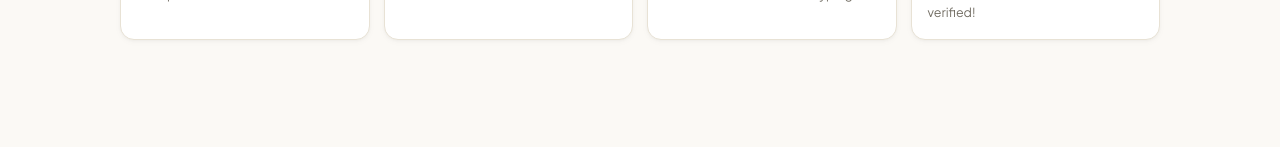
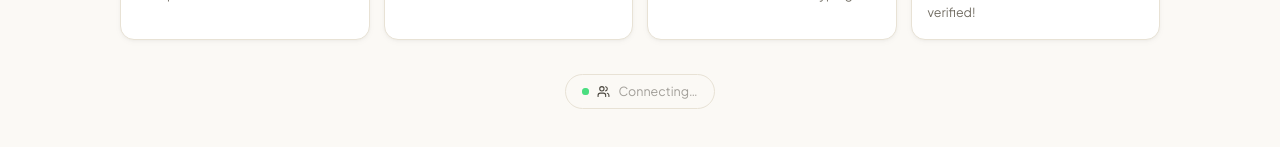
Before and after one commit to pizzapastaforujji-prog/claiambles-exchange, a Next.js app: page / in a window 1280 px wide. Shown: the part 1053-1200 px from the top of the page. Built offline with nearby package versions, Linux system fonts and the light colour scheme; no server answers; the database is empty.

Commit message:
fix: app/page.tsx — schema v3, AI key validation, upload resilience

```diff
--- a/app/page.tsx
+++ b/app/page.tsx
@@ -3,6 +3,7 @@
 import React from "react";
 import Link from "next/link";
 import { useExchange } from "@/lib/ExchangeContext";
+import { useActiveUsers } from "@/hooks/useActiveUsers";
 import {
   Sparkles,
   ArrowRight,
@@ -10,11 +11,13 @@ import {
   Zap,
   Lock,
   Coins,
+  Users,
 } from "lucide-react";
 
 export default function HomePage() {
   const { state } = useExchange();
   const liveCount = state.claimables.filter((c) => c.status === "valid").length;
+  const activeUsers = useActiveUsers();
 
   return (
     <div style={{ paddingTop: 20 }}>
@@ -307,6 +310,67 @@ export default function HomePage() {
           </div>
         </div>
       </section>
+
+      {/* Active Users Counter */}
+      <div
+        style={{
+          display: "flex",
+          justifyContent: "center",
+          paddingBottom: 36,
+          paddingTop: 4,
+        }}
+      >
+        <div
+          style={{
+            display: "inline-flex",
+            alignItems: "center",
+            gap: 8,
+            padding: "7px 16px",
+            borderRadius: 9999,
+            background: "var(--canvas)",
+            border: "1px solid var(--border)",
+            fontSize: 12.5,
+            color: "var(--ink-secondary)",
+          }}
+        >
+          {/* Pulsing green dot */}
+          <span style={{ position: "relative", display: "flex", alignItems: "center" }}>
+            <span
+              style={{
+                width: 7,
+                height: 7,
+                borderRadius: "50%",
+                background: "#4ade80",
+                display: "inline-block",
+              }}
+            />
+            <span
+              style={{
+                position: "absolute",
+                width: 7,
+                height: 7,
+                borderRadius: "50%",
+                background: "#4ade80",
+                opacity: 0.5,
+                animation: "ping 1.6s cubic-bezier(0, 0, 0.2, 1) infinite",
+              }}
+            />
+          </span>
+          <Users style={{ width: 13, height: 13, flexShrink: 0 }} />
+          <span>
+            {activeUsers === null ? (
+              <span style={{ opacity: 0.5 }}>Connecting…</span>
+            ) : (
+              <>
+                <strong style={{ color: "var(--ink)", fontWeight: 700 }}>
+                  {activeUsers}
+                </strong>{" "}
+                {activeUsers === 1 ? "person" : "people"} browsing right now
+              </>
+            )}
+          </span>
+        </div>
+      </div>
     </div>
   );
 }
```
